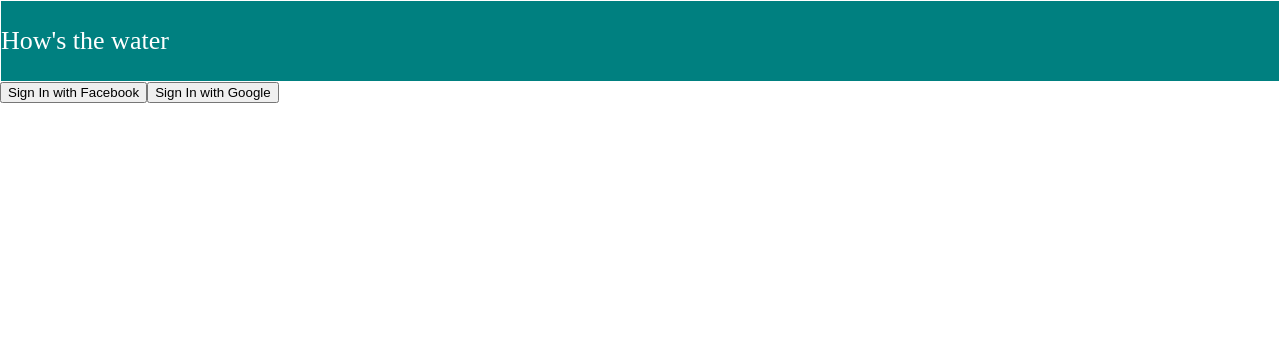
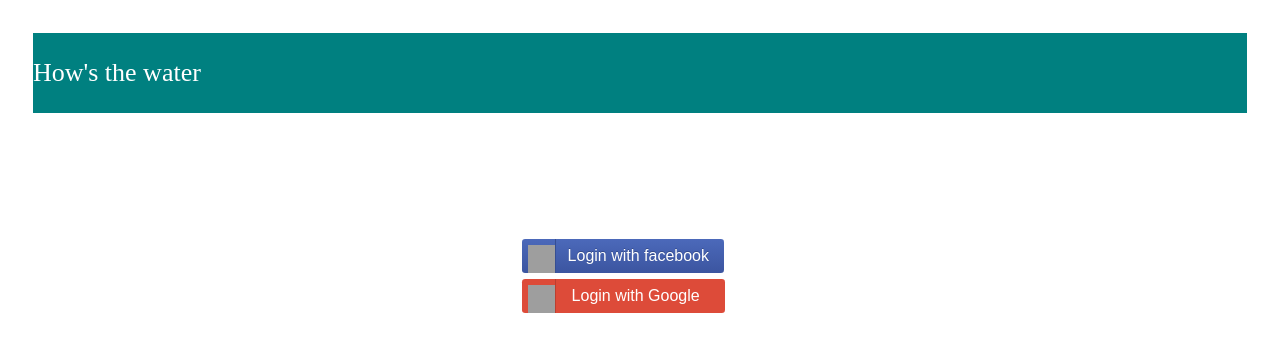
Before and after one commit to G3-Code/cognito-setup-frontend, a React app in the folder frontend/: page /login in a window 1280 px wide. Built offline with nearby package versions, Linux system fonts and the light colour scheme; some packages are replaced by stand-ins of ours; no server answers; grey boxes are pictures that could not be loaded; what aws-amplify would draw is missing.

Commit message:
Updated the buttons for facebook and google

```diff
--- a/frontend/src/components/LoginForm.js
+++ b/frontend/src/components/LoginForm.js
@@ -1,6 +1,8 @@
 import React from "react";
 import "../styles/App.css";
 import { Auth } from "aws-amplify";
+//import btn_google from "../assets/btn_google_signin.png";
+//import btn_facebook from "../assets/btn_facebook_signin.png";
 
 const LoginForm = () => {
   return (
@@ -8,14 +10,37 @@ const LoginForm = () => {
       <header className="App-header">
         <div>How's the water</div>
       </header>
-      <div>
-        <button onClick={() => Auth.federatedSignIn({ provider: "Facebook" })}>
-          Sign In with Facebook
-        </button>
-
-        <button onClick={() => Auth.federatedSignIn({ provider: "Google" })}>
-          Sign In with Google
-        </button>
+      <div className="body_content">
+        <div className="signin_content">
+          <div>
+            {/* <img
+              src={btn_facebook}
+              className="signin_btn_fb"
+              alt="facebook sign-in"
+              onClick={() => Auth.federatedSignIn({ provider: "Facebook" })}
+            /> */}
+            <button
+              className="loginBtn loginBtn--facebook"
+              onClick={() => Auth.federatedSignIn({ provider: "Facebook" })}
+            >
+              Login with facebook
+            </button>
+          </div>
+          <div>
+            {/* <img
+              src={btn_google}
+              className="signin_btn_g"
+              alt="google sing-in"
+              onClick={() => Auth.federatedSignIn({ provider: "Google" })}
+            /> */}
+            <button
+              className="loginBtn loginBtn--google"
+              onClick={() => Auth.federatedSignIn({ provider: "Google" })}
+            >
+              Login with Google
+            </button>
+          </div>
+        </div>
       </div>
     </fragment>
   );
--- a/frontend/src/styles/App.css
+++ b/frontend/src/styles/App.css
@@ -1,3 +1,6 @@
+body {
+  padding: 2em;
+}
 .App-header {
   background-color: teal;
   min-height: 10vh;
@@ -21,3 +24,72 @@
   align-items: center;
   justify-content: space-around;
 }
+
+.body_content {
+  margin: 10% 0% 0% 40%;
+}
+
+/* Shared */
+.loginBtn {
+  box-sizing: border-box;
+  position: relative;
+  /* width: 13em;  - apply for fixed size */
+  margin: 0.2em;
+  padding: 0 15px 0 46px;
+  border: none;
+  text-align: left;
+  line-height: 34px;
+  white-space: nowrap;
+  border-radius: 0.2em;
+  font-size: 16px;
+  color: #fff;
+}
+.loginBtn:before {
+  content: "";
+  box-sizing: border-box;
+  position: absolute;
+  top: 0;
+  left: 0;
+  width: 34px;
+  height: 100%;
+}
+.loginBtn:focus {
+  outline: none;
+}
+.loginBtn:active {
+  box-shadow: inset 0 0 0 32px rgba(0, 0, 0, 0.1);
+}
+
+/* Facebook */
+.loginBtn--facebook {
+  background-color: #4c69ba;
+  background-image: linear-gradient(#4c69ba, #3b55a0);
+  /*font-family: "Helvetica neue", Helvetica Neue, Helvetica, Arial, sans-serif;*/
+  text-shadow: 0 -1px 0 #354c8c;
+}
+.loginBtn--facebook:before {
+  border-right: #364e92 1px solid;
+  background: url("https://s3-us-west-2.amazonaws.com/s.cdpn.io/14082/icon_facebook.png")
+    6px 6px no-repeat;
+}
+.loginBtn--facebook:hover,
+.loginBtn--facebook:focus {
+  background-color: #5b7bd5;
+  background-image: linear-gradient(#5b7bd5, #4864b1);
+}
+
+/* Google */
+.loginBtn--google {
+  /*font-family: "Roboto", Roboto, arial, sans-serif;*/
+  background: #dd4b39;
+  padding: 0 25px 0 50px;
+}
+.loginBtn--google:before {
+  border-right: #bb3f30 1px solid;
+  background: url("https://s3-us-west-2.amazonaws.com/s.cdpn.io/14082/icon_google.png")
+    6px 6px no-repeat;
+}
+.loginBtn--google:hover,
+.loginBtn--google:focus {
+  background: #e74b37;
+}
```
Also changed, not shown: frontend/src/assets/btn_facebook_signin.png (added), frontend/src/assets/btn_google_signin.png (added).
